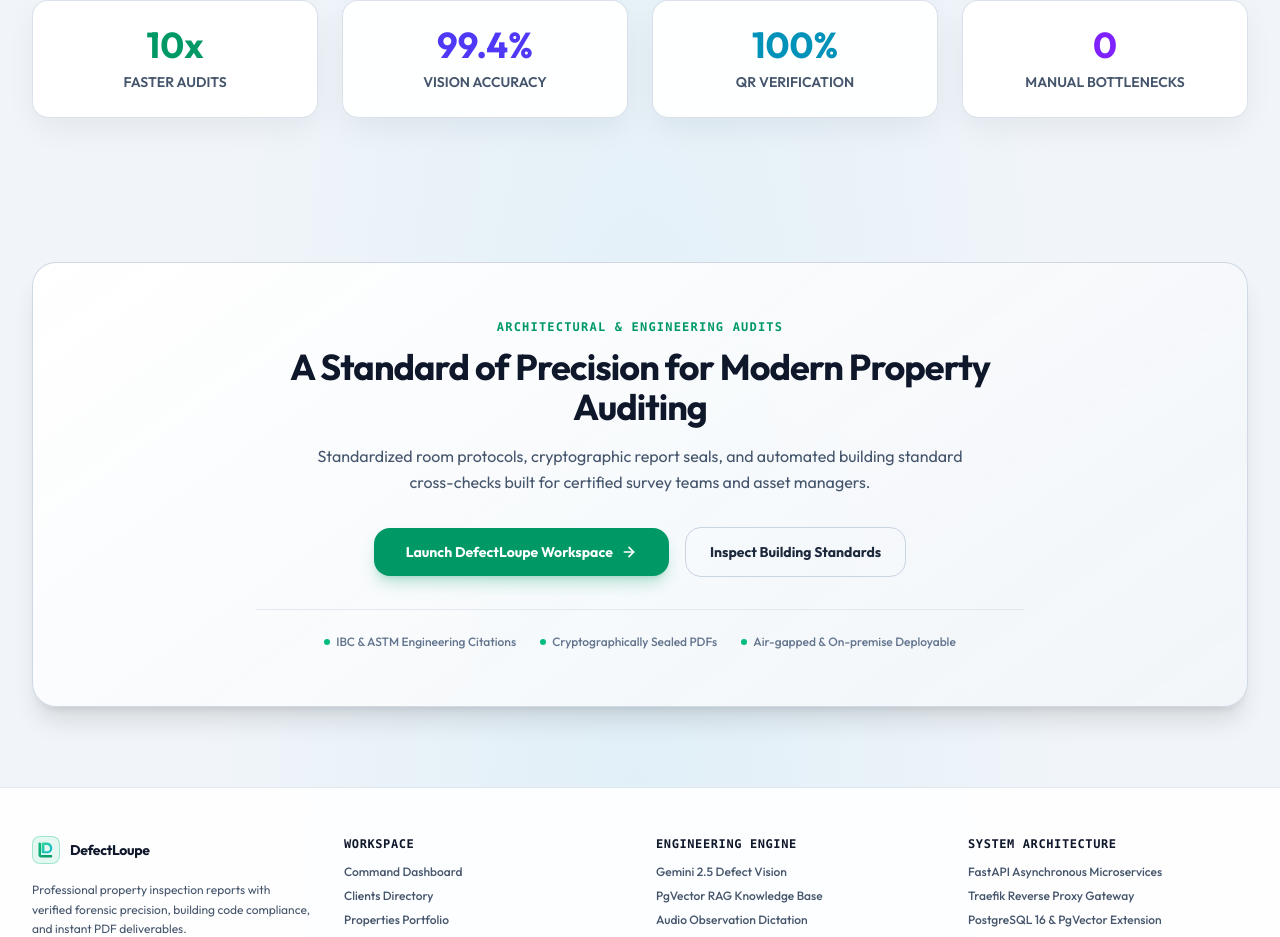
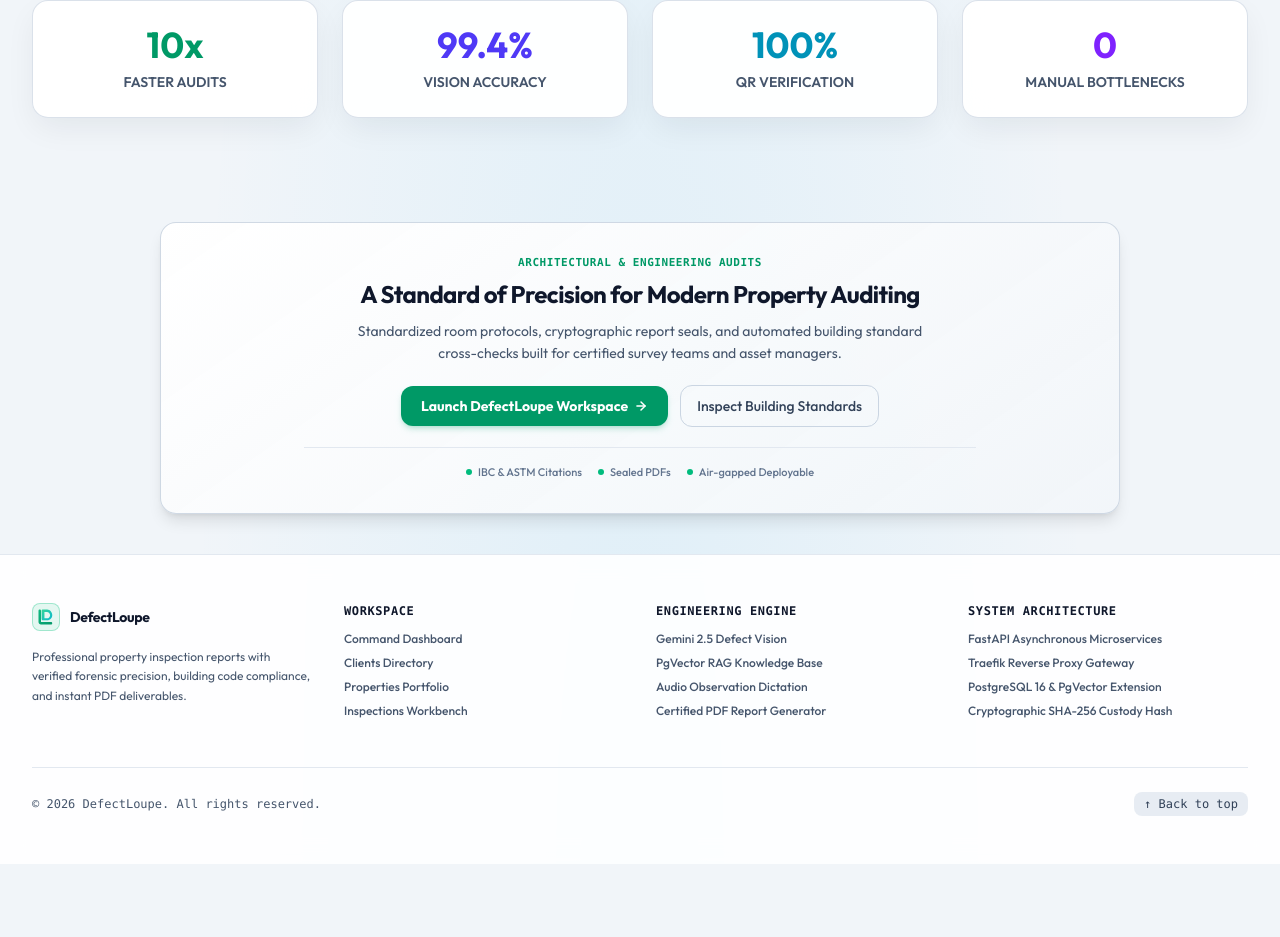
Before and after one commit to mrehankarim/defectLoupe-Smart-AI-inspection-Reports-with-Effortless-Speed, a React (Vite) app in the folder web/: page / in a window 1280 px wide. Shown: the part 2442-3379 px from the top of the page. After the commit the page ends 3306 px from the top, so only its background shows below. Built offline with nearby package versions, Linux system fonts and the light colour scheme; no server answers.

Commit message:
reduce size of landing page audit CTA section

```diff
--- a/web/src/pages/landing/LandingPage.tsx
+++ b/web/src/pages/landing/LandingPage.tsx
@@ -626,9 +626,9 @@
       </section>
 
       {/* Architectural Audit Deliverable Section */}
-      <section className="py-20 px-4 sm:px-6 lg:px-8 max-w-7xl mx-auto w-full">
+      <section className="py-10 px-4 sm:px-6 lg:px-8 max-w-5xl mx-auto w-full">
         <div
-          className="rounded-3xl p-8 sm:p-14 border shadow-xl relative overflow-hidden"
+          className="rounded-2xl p-6 sm:p-8 border shadow-lg relative overflow-hidden"
           style={{
             background: isDark
               ? "linear-gradient(145deg, rgba(15, 23, 42, 0.95), rgba(7, 9, 14, 0.98))"
@@ -636,48 +636,48 @@
             borderColor: isDark ? "rgba(255, 255, 255, 0.12)" : "rgba(203, 213, 225, 0.9)",
           }}
         >
-          <div className="max-w-3xl mx-auto text-center">
-            <span className="text-xs font-mono uppercase tracking-widest font-extrabold text-emerald-600 dark:text-emerald-400 mb-3 block">
+          <div className="max-w-2xl mx-auto text-center">
+            <span className="text-[11px] font-mono uppercase tracking-wider font-bold text-emerald-600 dark:text-emerald-400 mb-1.5 block">
               Architectural & Engineering Audits
             </span>
-            <h2 className="text-2xl sm:text-4xl font-extrabold tracking-tight text-slate-900 dark:text-white mb-4">
+            <h2 className="text-xl sm:text-2xl font-bold tracking-tight text-slate-900 dark:text-white mb-2.5">
               A Standard of Precision for Modern Property Auditing
             </h2>
-            <p className="text-slate-600 dark:text-slate-300 text-sm sm:text-base leading-relaxed mb-8 max-w-2xl mx-auto">
+            <p className="text-slate-600 dark:text-slate-300 text-xs sm:text-sm leading-relaxed mb-5 max-w-xl mx-auto">
               Standardized room protocols, cryptographic report seals, and automated building standard cross-checks built for certified survey teams and asset managers.
             </p>
-            <div className="flex flex-col sm:flex-row items-center justify-center gap-4">
+            <div className="flex flex-col sm:flex-row items-center justify-center gap-3">
               <button
                 onClick={() => navigate("/dashboard")}
-                className="w-full sm:w-auto px-8 py-3.5 rounded-2xl text-sm font-bold text-white bg-emerald-600 hover:bg-emerald-500 shadow-lg shadow-emerald-600/25 transition-all cursor-pointer flex items-center justify-center gap-2"
+                className="w-full sm:w-auto px-5 py-2.5 rounded-xl text-xs sm:text-sm font-bold text-white bg-emerald-600 hover:bg-emerald-500 shadow-md shadow-emerald-600/20 transition-all cursor-pointer flex items-center justify-center gap-1.5"
                 type="button"
               >
                 Launch DefectLoupe Workspace
-                <svg width="16" height="16" viewBox="0 0 24 24" fill="none" stroke="currentColor" strokeWidth="2.5" strokeLinecap="round" strokeLinejoin="round">
+                <svg width="14" height="14" viewBox="0 0 24 24" fill="none" stroke="currentColor" strokeWidth="2.5" strokeLinecap="round" strokeLinejoin="round">
                   <path d="M5 12h14" />
                   <path d="m12 5 7 7-7 7" />
                 </svg>
               </button>
               <button
                 onClick={() => navigate("/knowledge-base")}
-                className="w-full sm:w-auto px-6 py-3.5 rounded-2xl text-sm font-bold text-slate-800 dark:text-slate-200 bg-transparent border border-slate-300 dark:border-slate-700 hover:bg-slate-100 dark:hover:bg-slate-800 transition-all cursor-pointer"
+                className="w-full sm:w-auto px-4 py-2.5 rounded-xl text-xs sm:text-sm font-medium text-slate-700 dark:text-slate-200 bg-transparent border border-slate-300 dark:border-slate-700 hover:bg-slate-100 dark:hover:bg-slate-800 transition-all cursor-pointer"
                 type="button"
               >
                 Inspect Building Standards
               </button>
             </div>
-            <div className="mt-8 pt-6 border-t border-slate-200 dark:border-slate-800/80 flex flex-wrap items-center justify-center gap-6 text-xs text-slate-500 dark:text-slate-400 font-medium">
+            <div className="mt-5 pt-4 border-t border-slate-200 dark:border-slate-800/80 flex flex-wrap items-center justify-center gap-4 text-[11px] text-slate-500 dark:text-slate-400 font-medium">
               <span className="flex items-center gap-1.5">
                 <span className="w-1.5 h-1.5 rounded-full bg-emerald-500" />
-                IBC & ASTM Engineering Citations
+                IBC & ASTM Citations
               </span>
               <span className="flex items-center gap-1.5">
                 <span className="w-1.5 h-1.5 rounded-full bg-emerald-500" />
-                Cryptographically Sealed PDFs
+                Sealed PDFs
               </span>
               <span className="flex items-center gap-1.5">
                 <span className="w-1.5 h-1.5 rounded-full bg-emerald-500" />
-                Air-gapped & On-premise Deployable
+                Air-gapped Deployable
               </span>
             </div>
           </div>
```
